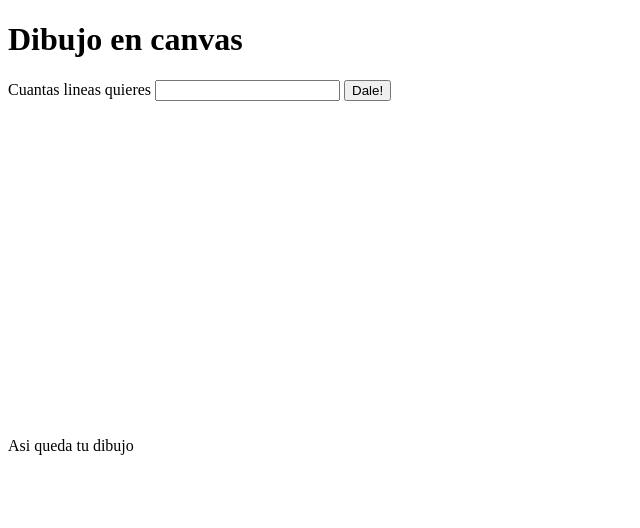
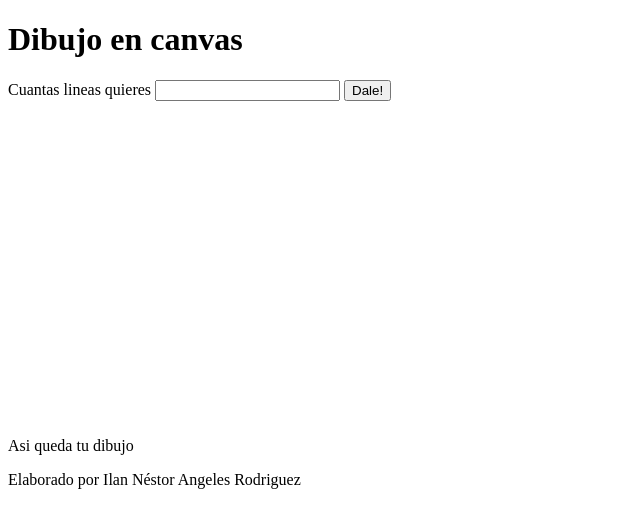
Before and after one commit to ilanangelesrodriguez/drawingOnCanvas, a plain HTML site: page index.html in a window 1280 px wide. Shown: the whole page, without its empty margins (0-640 px from the left). Drawn offline with Linux system fonts and the light colour scheme.

Commit message:
Agrego el footer

```diff
--- a/index.html
+++ b/index.html
@@ -15,5 +15,8 @@
     <canvas id="canvas" width="300" height="300"></canvas>
     <p>Asi queda tu dibujo</p>
     <script src="script.js"></script>
+    <div id="footer">
+      Elaborado por Ilan Néstor Angeles Rodriguez
+    </div>
   </body>
 </html>
```
